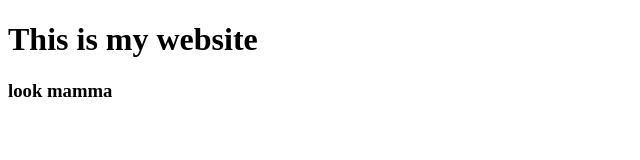
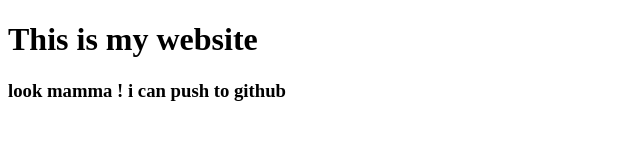
Before and after one commit to Nazmul-Hasan-Shadin/test, a plain HTML site: page index.html in a window 1280 px wide. Shown: the whole page, without its empty margins (0-640 px from the left). Drawn offline with Linux system fonts and the light colour scheme.

Commit message:
github learned

```diff
--- a/index.html
+++ b/index.html
@@ -8,6 +8,8 @@
 </head>
 <body>
     <h1>This is my website</h1>
-    <h3>look mamma</h3>
+    <h3>look mamma ! i can push to github
+
+    </h3>
 </body>
 </html>
```
